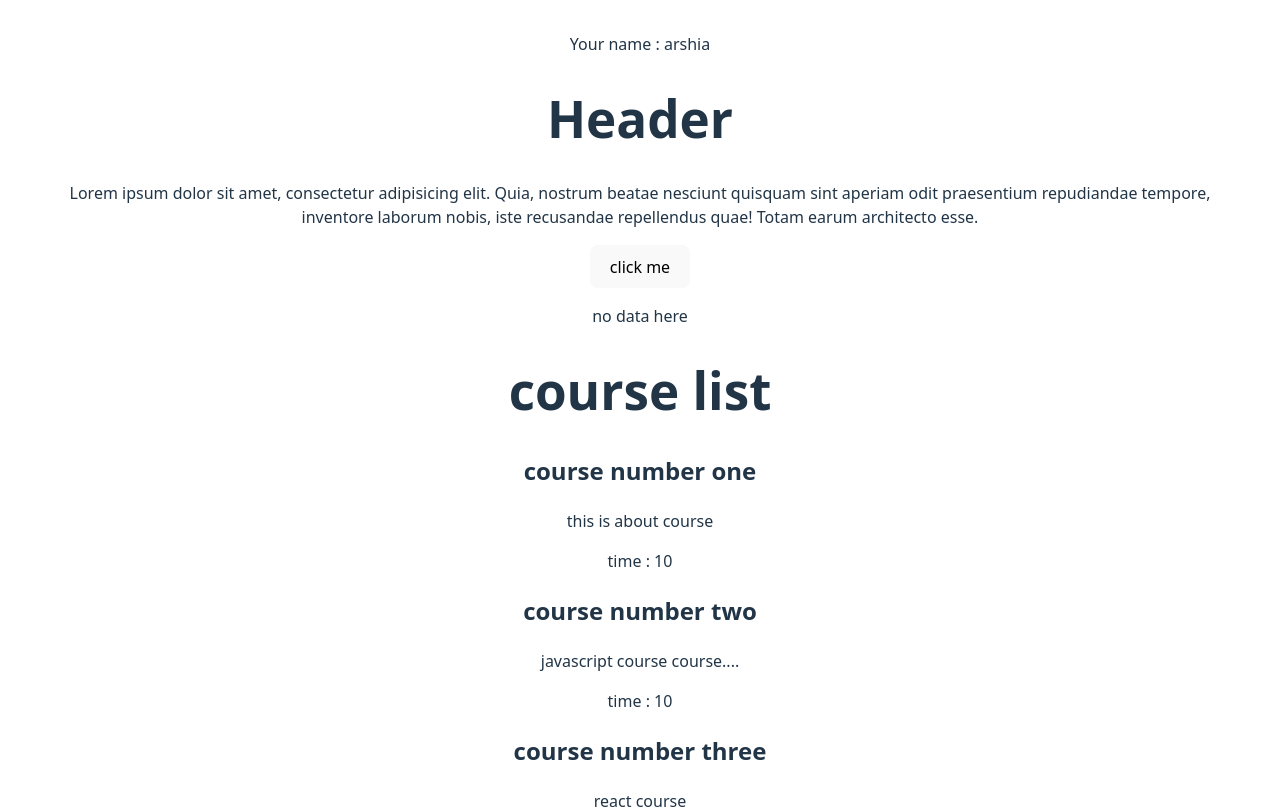
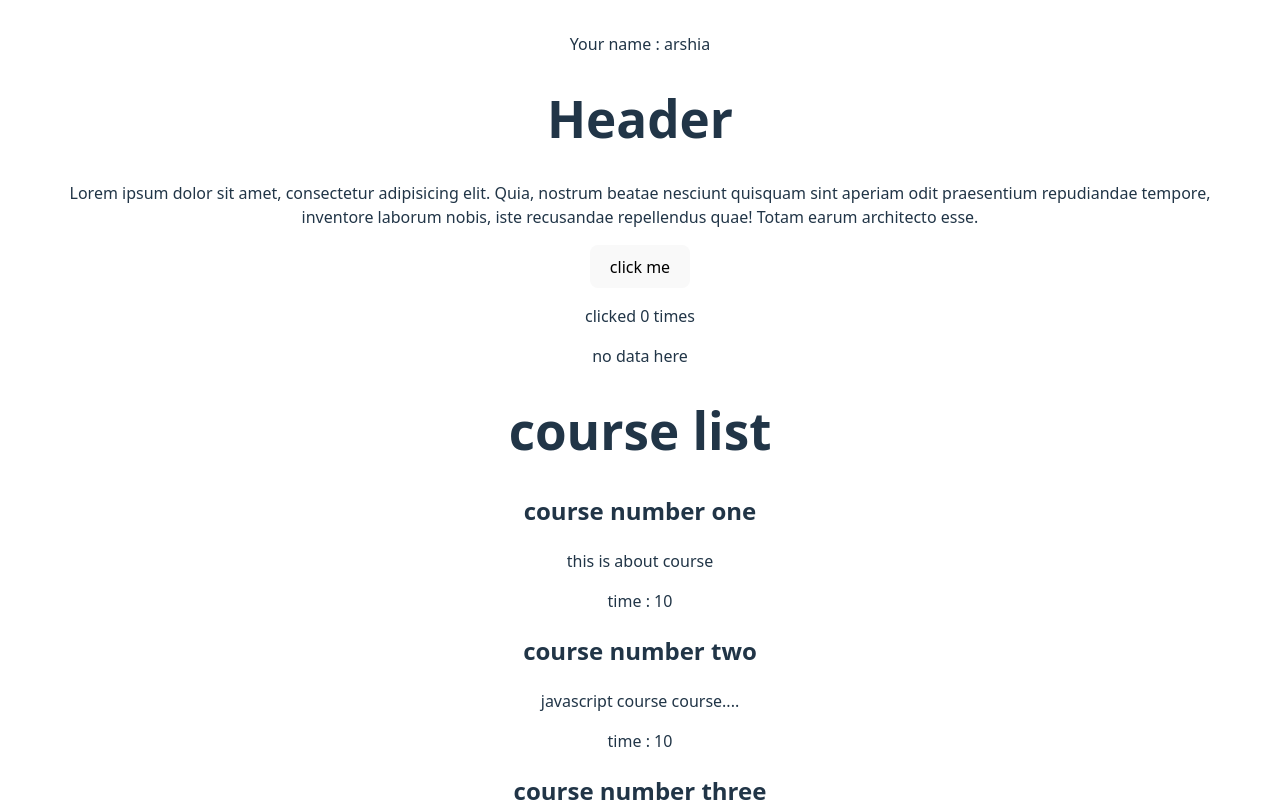
Before and after one commit to arshiaTests/reactMidLvl, a React (Vite) app: page / in a window 1280 px wide. Shown: the top 809 px of the page. Built offline with nearby package versions, Linux system fonts and the light colour scheme.

Commit message:
add counter

```diff
--- a/src/components/home/Main.jsx
+++ b/src/components/home/Main.jsx
@@ -3,16 +3,19 @@ import { useState } from "react"
 
 export default function Main(){
 
-   const [Message , setMessage] = useState("no data here")
+   const [Message , setMessage] = useState("no data here");
+   const [clickCount , setClickCount] = useState(0);
 
     const eventhandler = () => {
-        setMessage("data here")
+        setMessage("data here");
+        setClickCount(clickCount + 1);
     }
 
 
     return(
         <div>
             <button onClick={eventhandler}>click me</button>
+            <p>clicked {clickCount} times</p>
             <p>{Message}</p>
             <h1>course list</h1>
             <CourseBox title = "course number one" details = "this is about course"/>
```
